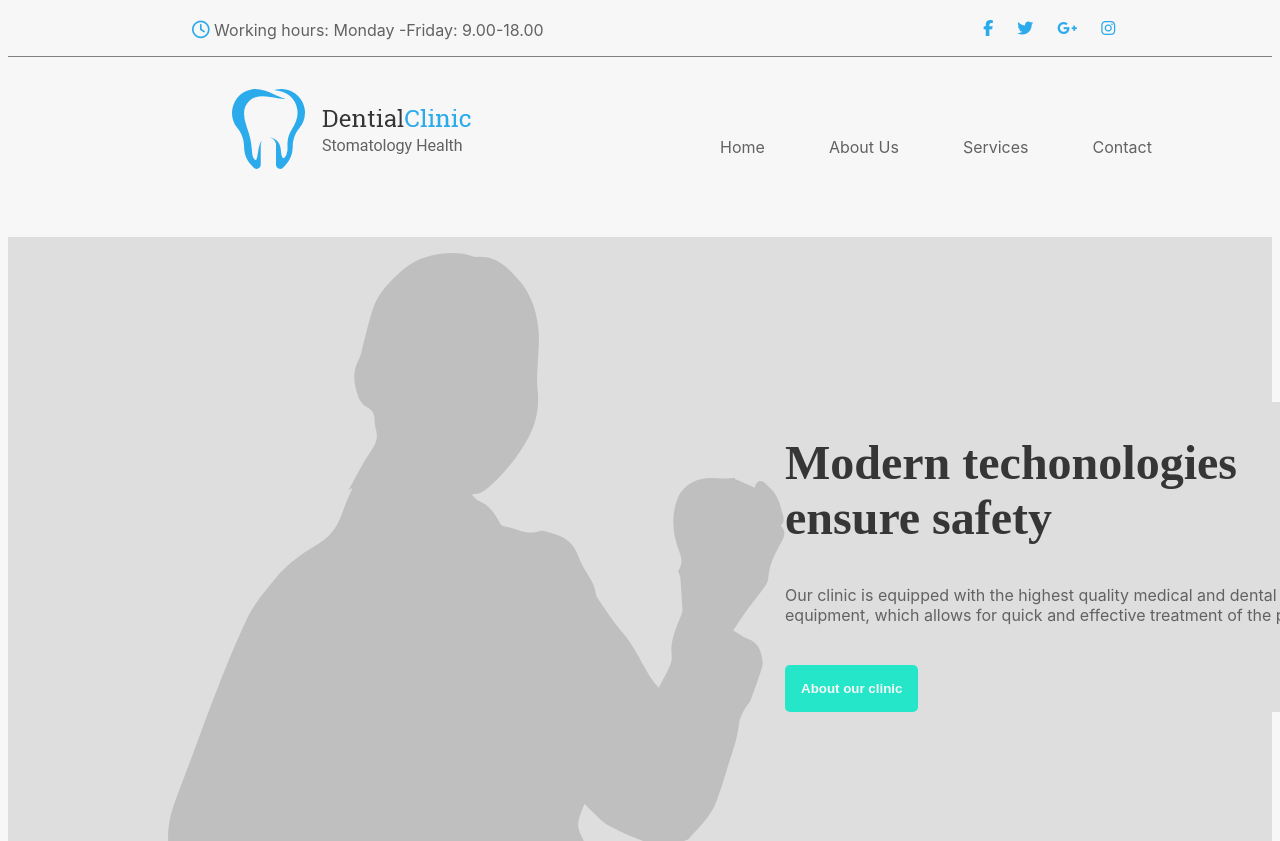
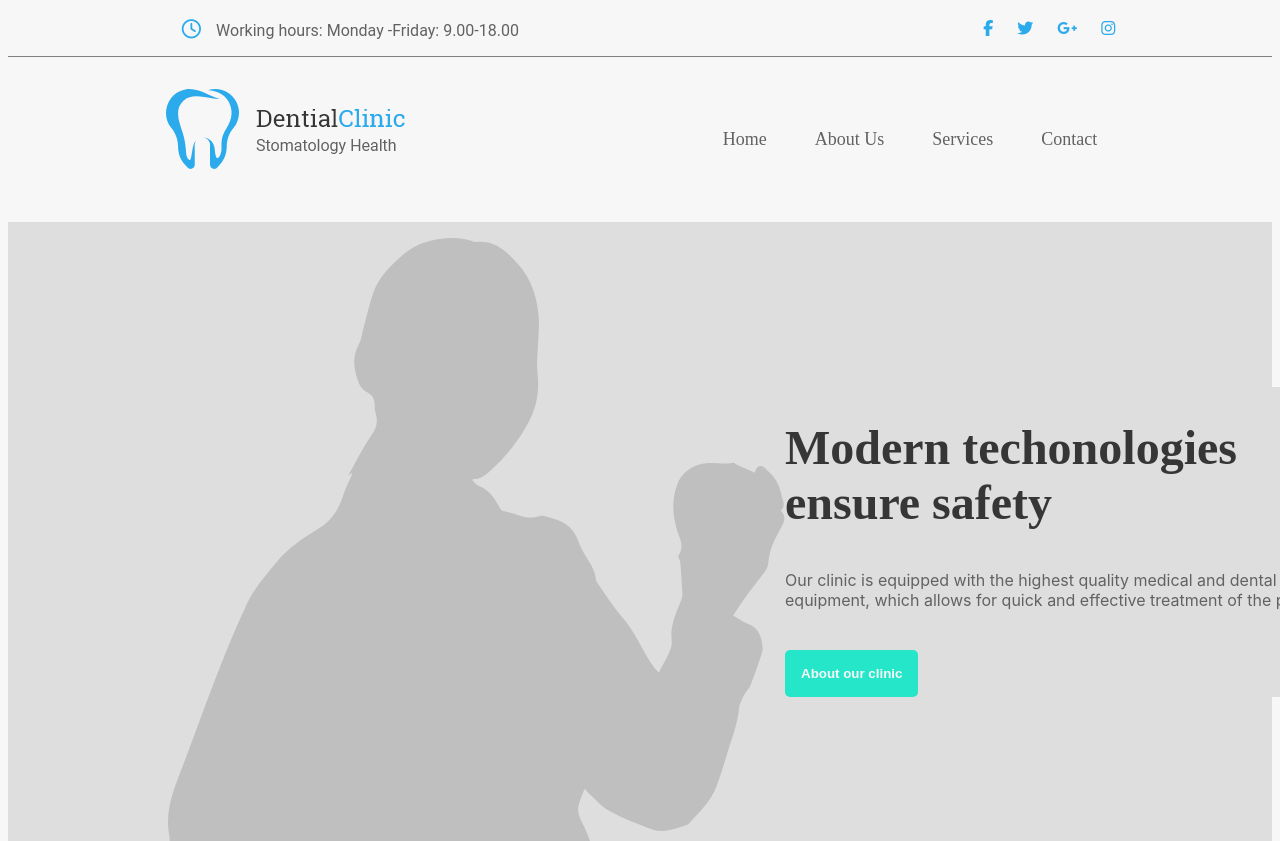
Before and after one commit to sellinEC/Assignments, a plain HTML site: page uppgift1/index.html in a window 1280 px wide. Shown: the top 841 px of the page. Drawn offline with Linux system fonts and the light colour scheme.

Commit message:
about us + lite blandat pill

```diff
--- a/uppgift1/css/style.css
+++ b/uppgift1/css/style.css
@@ -19,7 +19,7 @@ html, body{
     background-color: var(--background);
     font-family: -apple-system, BlinkMacSystemFont, 'Segoe UI', Roboto, Oxygen, Ubuntu, Cantarell, 'Open Sans', 'Helvetica Neue', sans-serif;
     box-sizing: border-box;
-    color: var(--text);
+    /* color: var(--text); */
 }
 li{
     display: flex;
@@ -29,7 +29,7 @@ li{
     border-bottom: 1px solid gray;
     background-color: #F7F7F7;
     display: flex;
-    justify-content: space-evenly;
+    /* justify-content: space-evenly; */
     align-items: center;
     padding: .5rem;
     height: 1.5rem;
@@ -37,16 +37,19 @@ li{
 }
 
 .header-span{
+    font-family: Roboto;
+    font-size: 16px;
     color: var(--text);
     margin-right: auto;
-    margin-left: 10rem;
+    margin-left: 12%;
     padding-left: 1rem;
     margin-top: auto;
 }
 
 .klocka{
     color: var(--blue);
-    font-size: 1.1em;
+    font-size: 1.2em;
+    margin-right: 0.7rem;
 }
 
 .social{
@@ -85,33 +88,42 @@ a{
 
 
 .main-menu{
+    height: 15%;
     display: flex;
     flex-direction: row;
     justify-content: space-evenly;
-    color: var(--text);
+    color: var(--title);
 }
 
+.navbar{
+    /* padding: 1rem; */
+    /* padding-top: ; */
+    margin-right: 10%;
+}
 
 .navbar ul{
     color: var(--text);
     display: flex;
-    width: 50rem;
+    width: 90%;
     justify-content: center;
     flex-direction: row;
     padding: 2rem;
 }
 
 .navbar li{
-    color: var(--text);
-    padding: 1rem;
+    font-family: roboto Slab;
+    font-size: 18px;
+    color: var(--title);
+    padding: .5rem;
     margin: 1rem;
+    font-weight: 500;
 
 
 }
 
 .logo{
     padding: 2rem;
-    margin-left: 12rem;
+    margin-left: 10%;
     margin-right: auto;
 }
 
@@ -263,5 +275,6 @@ p{
 }
 
 footer{
-    background-color: #2BAAEC;
+    background-color: var(--blue);
+    height: auto;
 }
```
Also changed, not shown: uppgift1/index.html (+0 -28 lines), uppgift1/images/Home.svg (added).
